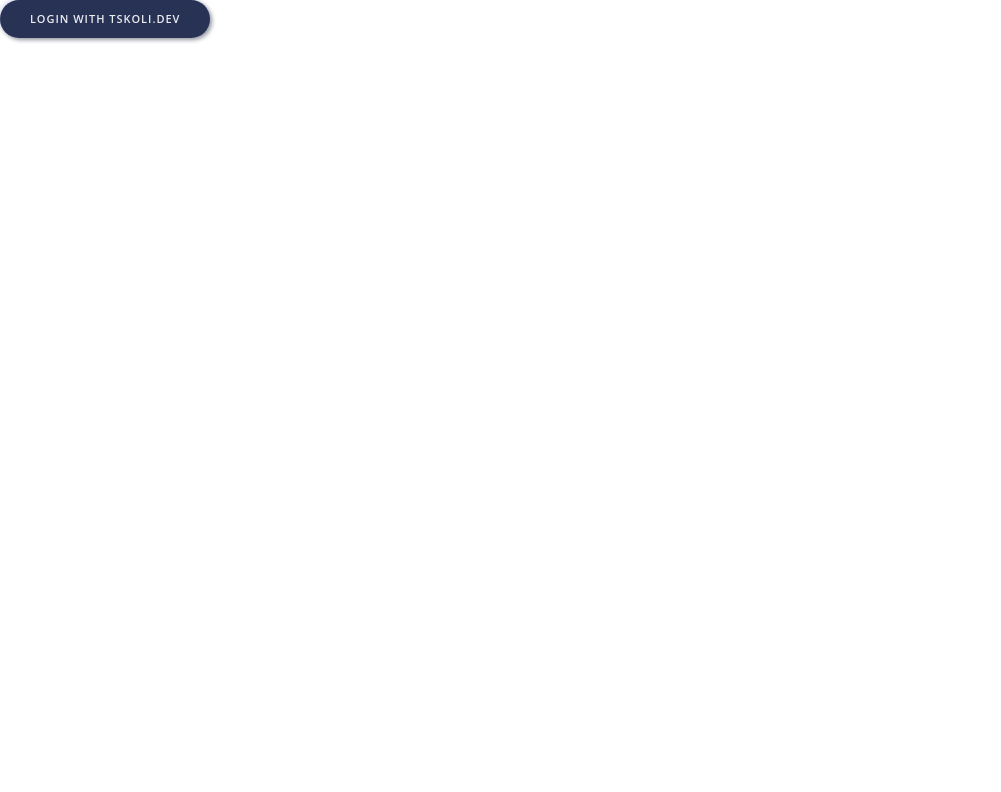
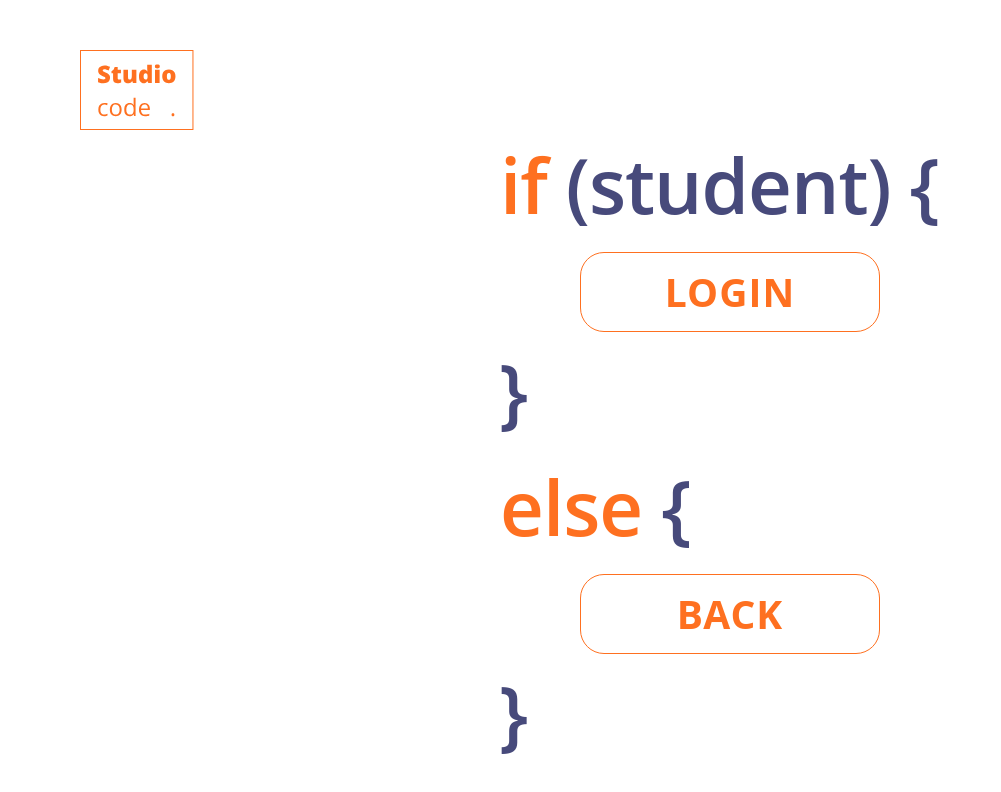
Before and after one commit to thorbergurharaldsson/HeadlessMERN, a React (Create React App) app in the folder client/: page /auth/login in a window 1280 px wide. Shown: the top 792 px of the page, without its empty margins (0-1001 px from the left). Built offline with nearby package versions, Linux system fonts and the light colour scheme; no server answers.

Commit message:
Styled login page

```diff
--- a/client/src/index.css
+++ b/client/src/index.css
@@ -1,4 +1,4 @@
-body {
+/* body {
   margin: 0;
   font-family: -apple-system, BlinkMacSystemFont, "Segoe UI", "Roboto", "Oxygen",
     "Ubuntu", "Cantarell", "Fira Sans", "Droid Sans", "Helvetica Neue",
@@ -36,21 +36,4 @@ h3 {
 
 button {
   cursor: pointer;
-}
-
-.button-login {
-  padding: 0 30px;
-  font-size: 11px;
-  font-weight: 600;
-  line-height: 38px;
-  letter-spacing: 0.1rem;
-  text-transform: uppercase;
-  text-decoration: none;
-  white-space: nowrap;
-  background: #283255;
-  color: #ebecf0 !important;
-  text-align: center;
-  border: 0;
-  border-radius: 40px;
-  box-shadow: 2px 2px 4px #9396a1, -2px -2px 4px #e1e6f7;
-}
+} */
--- a/client/src/routes/auth/login.js
+++ b/client/src/routes/auth/login.js
@@ -1,6 +1,8 @@
 import { useEffect } from "react";
 import { useAuth } from "../../utils/authContext";
 import { useNavigate } from "react-router-dom";
+import Logo from "../../components/logo/Logo";
+import style from "../../styles/components/Login.module.scss";
 
 export default function Login() {
   const navigate = useNavigate();
@@ -15,9 +17,30 @@ export default function Login() {
 
   return (
     <>
-      <button className="button-login" onClick={() => login()}>
-        Login with tskoli.dev
-      </button>
+      <div className={style.logo}>
+        <Logo />
+      </div>
+      <div className={style.login}>
+        <h1 className={style.display1}>
+          <span style={{ color: "var(--secondary-color)" }}>if</span> (student)
+          {" {"}
+        </h1>
+        <button className="button-login" onClick={() => login()}>
+          Login
+        </button>
+        <h1 className={style.display1}>{"}"} </h1>
+
+        <h1 className={style.display1}>
+          <span style={{ color: "var(--secondary-color)" }}>else</span> {"{"}
+        </h1>
+        <button
+          className="button-login"
+          onClick={() => navigate("https://horsemern.vercel.app/")}
+        >
+          Back
+        </button>
+        <h1 className={style.display1}>{"}"}</h1>
+      </div>
     </>
   );
 }
--- a/client/src/routes/studio/components/layout/Layout.js
+++ b/client/src/routes/studio/components/layout/Layout.js
@@ -16,8 +16,8 @@ export default function Layout({ children }) {
           <Logo />
         </div>
 
-        {window.location.pathname != "/studio/articles" &&
-        window.location.pathname != "/studio/assignments" ? null : (
+        {window.location.pathname !== "/studio/articles" &&
+        window.location.pathname !== "/studio/assignments" ? null : (
           <div className="header__links">
             <div className="header__link">
               <Link to="/studio/articles">
--- /dev/null
+++ b/client/src/styles/components/Login.module.scss
@@ -0,0 +1,22 @@
+@import "../globals.scss";
+
+.logo {
+  margin-top: 5rem;
+  margin-left: 8rem;
+}
+
+.login {
+  display: flex;
+  flex-direction: column;
+  justify-content: center;
+  text-align: left;
+  background-color: #fff;
+  margin-left: 50rem;
+  button {
+    margin-left: 8rem;
+    height: 8rem;
+    font-weight: 700;
+    font-size: 3.906rem;
+    line-height: 5.6rem;
+  }
+}
--- a/client/src/styles/globals.scss
+++ b/client/src/styles/globals.scss
@@ -17,6 +17,12 @@ body {
   font-family: "Open Sans", sans-serif;
   font-style: normal;
   word-break: break-word;
+}
+
+.display1 {
+  font-weight: 600;
+  font-size: 7.63rem;
+  line-height: 9.6rem;
 }
 
 h2 {
@@ -63,8 +69,11 @@ a {
 }
 
 button {
-  background-color: var(--primary-color);
-  color: #fff;
+  background-color: none;
+  border: solid 1px var(--secondary-color);
+  border-radius: 2.4rem;
+  color: var(--secondary-color);
+  max-width: 30rem;
 }
 
 input,
```
Also changed, not shown: 1 other file (tests, documents, lock files or other folders).
